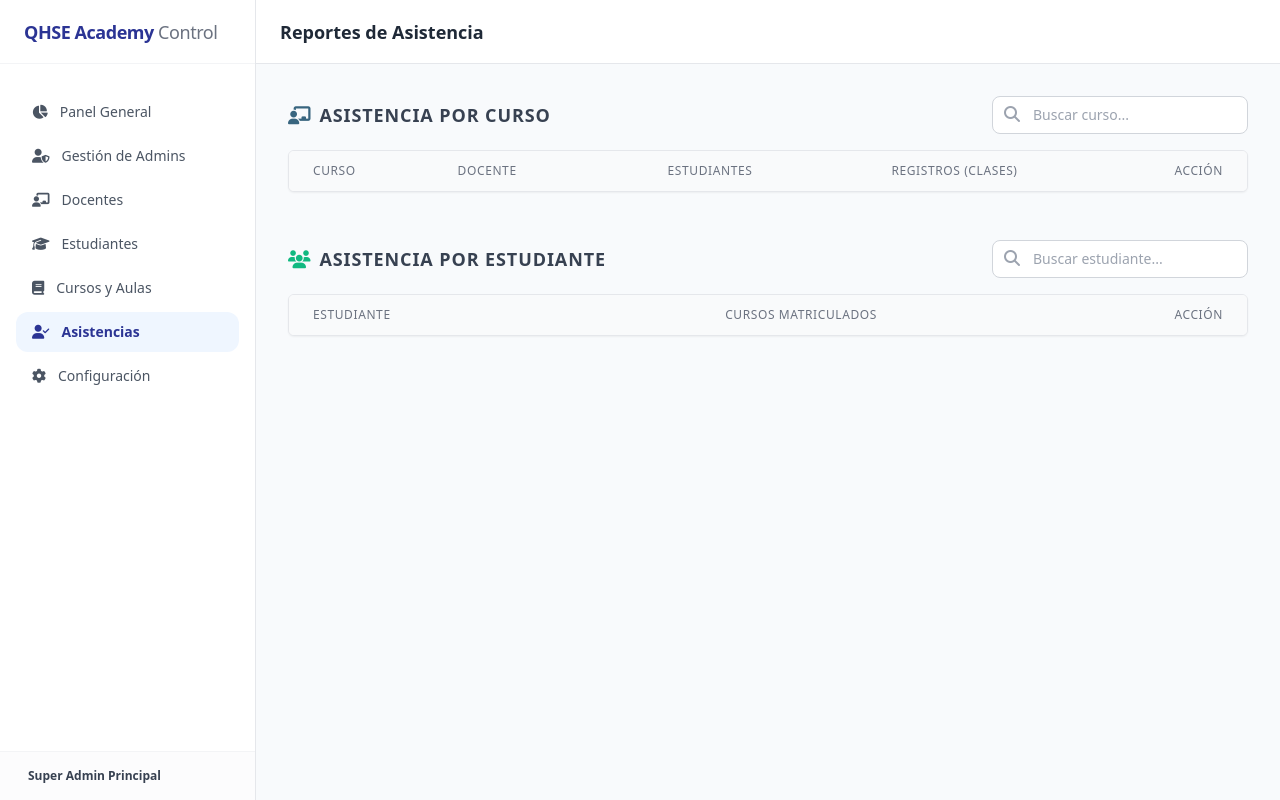
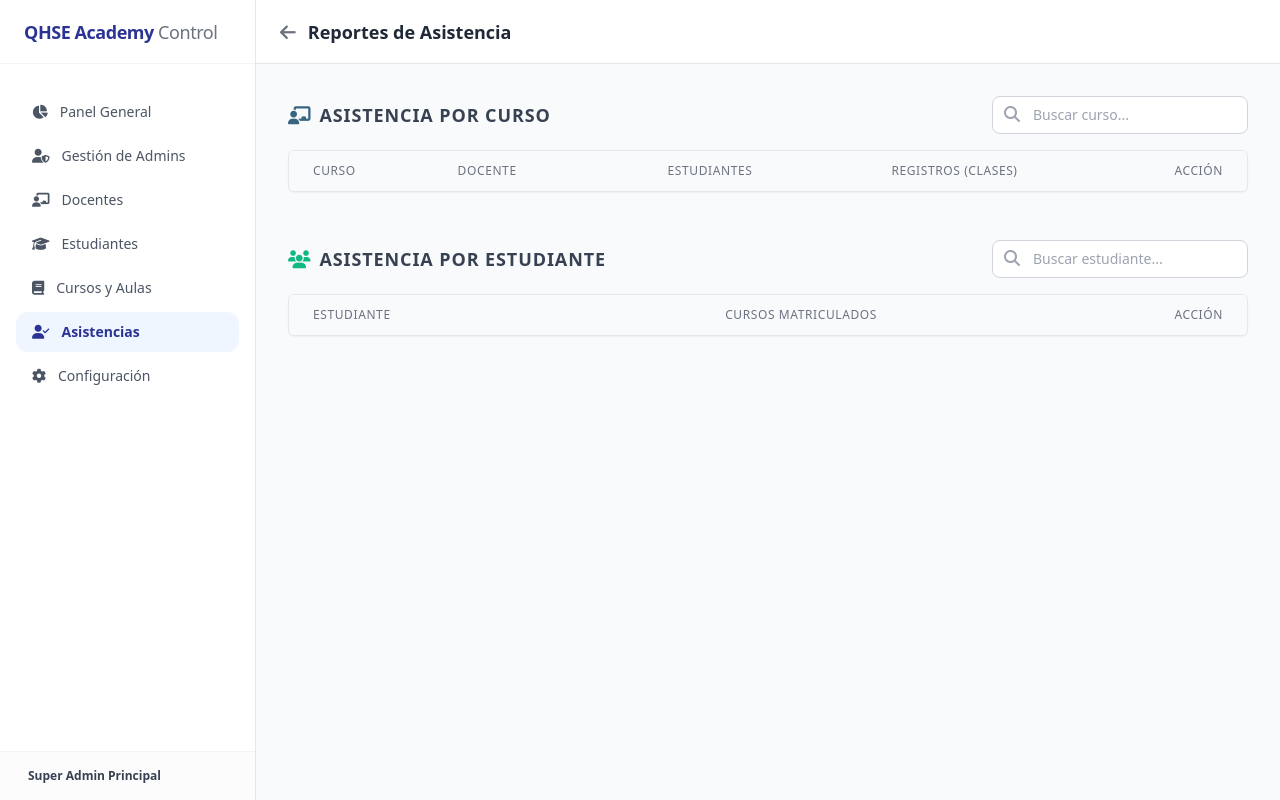
Before and after one commit to grissellican/HSEProject, a Django app: template templates/dashboards/admin/admin_attendance_reports.html in a window 1280 px wide. Run offline with Django 5.2, Linux system fonts and the light colour scheme; the template is opened without the code that fills it, so the values that code supplies are empty; data comes from the database, SQL or seed files in the repository; some libraries are stand-ins or nearby versions.

Commit message:
boton de regresar

```diff
--- a/templates/dashboards/admin.html
+++ b/templates/dashboards/admin.html
@@ -26,6 +26,8 @@
         <div class="relative z-10 flex-shrink-0 flex h-16 bg-white border-b border-gray-200">
             <div class="flex-1 px-6 flex justify-between">
                 <div class="flex-1 flex items-center">
+                    <button onclick="history.back()" class="text-gray-500 hover:text-[#38657f] focus:outline-none mr-3 transition-colors" title="Volver atrás"><i class="fa-solid fa-arrow-left text-lg"></i></button>
+
                     <h1 class="text-lg font-bold text-gray-800">Consola del Superadmin</h1>
                 </div>
                 <div class="ml-4 flex items-center md:ml-6">
--- a/templates/dashboards/admin/admin_attendance_reports.html
+++ b/templates/dashboards/admin/admin_attendance_reports.html
@@ -23,6 +23,8 @@
         <div class="relative z-10 flex-shrink-0 flex h-16 bg-white border-b border-gray-200">
             <div class="flex-1 px-6 flex justify-between">
                 <div class="flex-1 flex items-center">
+                    <button onclick="history.back()" class="text-gray-500 hover:text-[#38657f] focus:outline-none mr-3 transition-colors" title="Volver atrás"><i class="fa-solid fa-arrow-left text-lg"></i></button>
+
                     <h1 class="text-lg font-bold text-gray-800">Reportes de Asistencia</h1>
                 </div>
             </div>
--- a/templates/dashboards/admin/admin_platform_settings.html
+++ b/templates/dashboards/admin/admin_platform_settings.html
@@ -26,6 +26,8 @@
         <div class="relative z-10 flex-shrink-0 flex h-16 bg-white border-b border-gray-200">
             <div class="flex-1 px-6 flex justify-between">
                 <div class="flex-1 flex items-center">
+                    <button onclick="history.back()" class="text-gray-500 hover:text-[#38657f] focus:outline-none mr-3 transition-colors" title="Volver atrás"><i class="fa-solid fa-arrow-left text-lg"></i></button>
+
                     <h1 class="text-lg font-bold text-gray-800">Configuración de Plataforma</h1>
                 </div>
                 <div class="ml-4 flex items-center md:ml-6">
--- a/templates/dashboards/student/student_announcement_detail.html
+++ b/templates/dashboards/student/student_announcement_detail.html
@@ -20,6 +20,7 @@
         <div class="header-topbar relative z-10 flex-shrink-0 flex h-14 items-center px-4 md:px-6 justify-between">
             <div class="flex items-center space-x-2 md:space-x-3">
                 <button onclick="window.toggleMobileSidebar()" class="md:hidden text-gray-500 hover:text-[#38657f] focus:outline-none mr-2"><i class="fa-solid fa-bars text-lg"></i></button>
+                <button onclick="history.back()" class="text-gray-500 hover:text-[#38657f] focus:outline-none mr-3 transition-colors" title="Volver atrás"><i class="fa-solid fa-arrow-left text-lg"></i></button>
                 <nav class="breadcrumb-nav flex items-center text-sm text-gray-400 space-x-1.5">
                     <a href="{% url 'student_dashboard' %}" class="hover:text-[#38657f] font-medium">Mi Tablero</a>
                     <i class="fa-solid fa-chevron-right text-[9px]"></i>
--- a/templates/dashboards/student/student_assignment_detail.html
+++ b/templates/dashboards/student/student_assignment_detail.html
@@ -19,6 +19,7 @@
         <div class="header-topbar relative z-10 flex-shrink-0 flex h-14 items-center px-4 md:px-6 justify-between bg-white border-b border-gray-200">
             <div class="flex items-center space-x-2 md:space-x-3">
                 <button onclick="window.toggleMobileSidebar()" class="md:hidden text-gray-500 hover:text-[#38657f] focus:outline-none mr-2"><i class="fa-solid fa-bars text-lg"></i></button>
+                <button onclick="history.back()" class="text-gray-500 hover:text-[#38657f] focus:outline-none mr-3 transition-colors" title="Volver atrás"><i class="fa-solid fa-arrow-left text-lg"></i></button>
                 <nav class="breadcrumb-nav flex items-center text-sm text-gray-400 space-x-1.5">
                     <a href="{% url 'student_dashboard' %}" class="hover:text-[#38657f] font-medium transition-colors">Mi Tablero</a>
                     <i class="fa-solid fa-chevron-right text-[9px]"></i>
--- a/templates/dashboards/student/student_course_home.html
+++ b/templates/dashboards/student/student_course_home.html
@@ -28,6 +28,7 @@
                     <i class="fa-solid fa-bars text-lg"></i>
                 </button>
                 <!-- Breadcrumbs -->
+                <button onclick="history.back()" class="text-gray-500 hover:text-[#38657f] focus:outline-none mr-3 transition-colors" title="Volver atrás"><i class="fa-solid fa-arrow-left text-lg"></i></button>
                 <nav class="breadcrumb-nav flex items-center text-sm text-gray-400 space-x-1.5">
                     <a href="{% url 'student_dashboard' %}" class="hover:text-[#38657f] font-medium transition-colors">Mi Tablero</a>
                     <i class="fa-solid fa-chevron-right text-[9px]"></i>
--- a/templates/dashboards/student/student_course_live.html
+++ b/templates/dashboards/student/student_course_live.html
@@ -19,6 +19,7 @@
         <div class="header-topbar relative z-10 flex-shrink-0 flex h-14 items-center px-4 md:px-6 justify-between">
             <div class="flex items-center space-x-2 md:space-x-3">
                 <button onclick="window.toggleMobileSidebar()" class="md:hidden text-gray-500 hover:text-[#38657f] focus:outline-none mr-2"><i class="fa-solid fa-bars text-lg"></i></button>
+                <button onclick="history.back()" class="text-gray-500 hover:text-[#38657f] focus:outline-none mr-3 transition-colors" title="Volver atrás"><i class="fa-solid fa-arrow-left text-lg"></i></button>
                 <nav class="breadcrumb-nav flex items-center text-sm text-gray-400 space-x-1.5">
                     <a href="{% url 'student_dashboard' %}" class="hover:text-[#38657f] font-medium">Mi Tablero</a>
                     <i class="fa-solid fa-chevron-right text-[9px]"></i>
--- a/templates/dashboards/student/student_course_modules.html
+++ b/templates/dashboards/student/student_course_modules.html
@@ -19,6 +19,7 @@
         <div class="header-topbar relative z-10 flex-shrink-0 flex h-14 items-center px-4 md:px-6 justify-between bg-white border-b border-gray-200">
             <div class="flex items-center space-x-2 md:space-x-3">
                 <button onclick="window.toggleMobileSidebar()" class="md:hidden text-gray-500 hover:text-[#38657f] focus:outline-none mr-2"><i class="fa-solid fa-bars text-lg"></i></button>
+                <button onclick="history.back()" class="text-gray-500 hover:text-[#38657f] focus:outline-none mr-3 transition-colors" title="Volver atrás"><i class="fa-solid fa-arrow-left text-lg"></i></button>
                 <nav class="breadcrumb-nav flex items-center text-sm text-gray-400 space-x-1.5">
                     <a href="{% url 'student_dashboard' %}" class="hover:text-[#38657f] font-medium transition-colors">Mi Tablero</a>
                     <i class="fa-solid fa-chevron-right text-[9px]"></i>
--- a/templates/dashboards/student/student_course_teacher.html
+++ b/templates/dashboards/student/student_course_teacher.html
@@ -19,6 +19,7 @@
         <div class="header-topbar relative z-10 flex-shrink-0 flex h-14 items-center px-4 md:px-6 justify-between">
             <div class="flex items-center space-x-2 md:space-x-3">
                 <button onclick="window.toggleMobileSidebar()" class="md:hidden text-gray-500 hover:text-[#38657f] focus:outline-none mr-2"><i class="fa-solid fa-bars text-lg"></i></button>
+                <button onclick="history.back()" class="text-gray-500 hover:text-[#38657f] focus:outline-none mr-3 transition-colors" title="Volver atrás"><i class="fa-solid fa-arrow-left text-lg"></i></button>
                 <nav class="breadcrumb-nav flex items-center text-sm text-gray-400 space-x-1.5">
                     <a href="{% url 'student_dashboard' %}" class="hover:text-[#38657f] font-medium">Mi Tablero</a>
                     <i class="fa-solid fa-chevron-right text-[9px]"></i>
--- a/templates/dashboards/student/student_evaluation_detail.html
+++ b/templates/dashboards/student/student_evaluation_detail.html
@@ -18,6 +18,7 @@
         <div class="header-topbar relative z-10 flex-shrink-0 flex h-14 items-center px-4 md:px-6 justify-between bg-white border-b border-gray-200">
             <div class="flex items-center space-x-2 md:space-x-3">
                 <button onclick="window.toggleMobileSidebar()" class="md:hidden text-gray-500 hover:text-[#38657f] focus:outline-none mr-2"><i class="fa-solid fa-bars text-lg"></i></button>
+                <button onclick="history.back()" class="text-gray-500 hover:text-[#38657f] focus:outline-none mr-3 transition-colors" title="Volver atrás"><i class="fa-solid fa-arrow-left text-lg"></i></button>
                 <nav class="breadcrumb-nav flex items-center text-sm text-gray-400 space-x-1.5">
                     <a href="{% url 'student_dashboard' %}" class="hover:text-[#38657f] font-medium transition-colors">Mi Tablero</a>
                     <i class="fa-solid fa-chevron-right text-[9px]"></i>
--- a/templates/dashboards/student/student_exam_detail.html
+++ b/templates/dashboards/student/student_exam_detail.html
@@ -18,6 +18,7 @@
         <div class="header-topbar relative z-10 flex-shrink-0 flex h-14 items-center px-4 md:px-6 justify-between bg-white border-b border-gray-200">
             <div class="flex items-center space-x-2 md:space-x-3">
                 <button onclick="window.toggleMobileSidebar()" class="md:hidden text-gray-500 hover:text-[#38657f] focus:outline-none mr-2"><i class="fa-solid fa-bars text-lg"></i></button>
+                <button onclick="history.back()" class="text-gray-500 hover:text-[#38657f] focus:outline-none mr-3 transition-colors" title="Volver atrás"><i class="fa-solid fa-arrow-left text-lg"></i></button>
                 <nav class="breadcrumb-nav flex items-center text-sm text-gray-400 space-x-1.5">
                     <a href="{% url 'student_dashboard' %}" class="hover:text-[#38657f] font-medium transition-colors">Mi Tablero</a>
                     <i class="fa-solid fa-chevron-right text-[9px]"></i>
--- a/templates/dashboards/student/student_exam_question.html
+++ b/templates/dashboards/student/student_exam_question.html
@@ -36,6 +36,7 @@
         <div class="header-topbar relative z-10 flex-shrink-0 flex h-14 items-center px-4 md:px-6 justify-between bg-white border-b border-gray-200">
             <div class="flex items-center space-x-2 md:space-x-3">
                 <button onclick="window.toggleMobileSidebar()" class="md:hidden text-gray-500 hover:text-[#38657f] focus:outline-none mr-2"><i class="fa-solid fa-bars text-lg"></i></button>
+                <button onclick="history.back()" class="text-gray-500 hover:text-[#38657f] focus:outline-none mr-3 transition-colors" title="Volver atrás"><i class="fa-solid fa-arrow-left text-lg"></i></button>
                 <nav class="breadcrumb-nav flex items-center text-sm text-gray-400 space-x-1.5">
                     <span class="text-[#38657f] font-semibold truncate max-w-[200px]">
                         <i class="fa-solid fa-laptop-code mr-1.5"></i> {{ assignment.title }}
--- a/templates/dashboards/student/student_forum_detail.html
+++ b/templates/dashboards/student/student_forum_detail.html
@@ -20,6 +20,7 @@
         <div class="header-topbar relative z-10 flex-shrink-0 flex h-14 items-center px-4 md:px-6 justify-between bg-white border-b border-gray-200">
             <div class="flex items-center space-x-2 md:space-x-3">
                 <button onclick="window.toggleMobileSidebar()" class="md:hidden text-gray-500 hover:text-[#38657f] focus:outline-none mr-2"><i class="fa-solid fa-bars text-lg"></i></button>
+                <button onclick="history.back()" class="text-gray-500 hover:text-[#38657f] focus:outline-none mr-3 transition-colors" title="Volver atrás"><i class="fa-solid fa-arrow-left text-lg"></i></button>
                 <nav class="breadcrumb-nav flex items-center text-sm text-gray-400 space-x-1.5">
                     <a href="{% url 'student_dashboard' %}" class="hover:text-[#38657f] font-medium">Mi Tablero</a>
                     <i class="fa-solid fa-chevron-right text-[9px]"></i>
--- a/templates/dashboards/student/student_forum_reply_edit.html
+++ b/templates/dashboards/student/student_forum_reply_edit.html
@@ -19,6 +19,7 @@
         <div class="header-topbar relative z-10 flex-shrink-0 flex h-14 items-center px-4 md:px-6 justify-between bg-white border-b border-gray-200">
             <div class="flex items-center space-x-2 md:space-x-3">
                 <button onclick="window.toggleMobileSidebar()" class="md:hidden text-gray-500 hover:text-[#38657f] focus:outline-none mr-2"><i class="fa-solid fa-bars text-lg"></i></button>
+                <button onclick="history.back()" class="text-gray-500 hover:text-[#38657f] focus:outline-none mr-3 transition-colors" title="Volver atrás"><i class="fa-solid fa-arrow-left text-lg"></i></button>
                 <nav class="breadcrumb-nav flex items-center text-sm text-gray-400 space-x-1.5">
                     <a href="{% url 'student_dashboard' %}" class="hover:text-[#38657f] font-medium">Mi Tablero</a>
                     <i class="fa-solid fa-chevron-right text-[9px]"></i>
--- a/templates/dashboards/student/student_material_detail.html
+++ b/templates/dashboards/student/student_material_detail.html
@@ -19,6 +19,7 @@
         <div class="header-topbar relative z-10 flex-shrink-0 flex h-14 items-center px-4 md:px-6 justify-between">
             <div class="flex items-center space-x-2 md:space-x-3">
                 <button onclick="window.toggleMobileSidebar()" class="md:hidden text-gray-500 hover:text-[#38657f] focus:outline-none mr-2"><i class="fa-solid fa-bars text-lg"></i></button>
+                <button onclick="history.back()" class="text-gray-500 hover:text-[#38657f] focus:outline-none mr-3 transition-colors" title="Volver atrás"><i class="fa-solid fa-arrow-left text-lg"></i></button>
                 <nav class="breadcrumb-nav flex items-center text-sm text-gray-400 space-x-1.5">
                     <a href="{% url 'student_dashboard' %}" class="hover:text-[#38657f] font-medium">Mi Tablero</a>
                     <i class="fa-solid fa-chevron-right text-[9px]"></i>
--- a/templates/dashboards/teacher/teacher_forum_detail.html
+++ b/templates/dashboards/teacher/teacher_forum_detail.html
@@ -20,6 +20,7 @@
         <div class="header-topbar relative z-10 flex-shrink-0 flex h-14 items-center px-4 md:px-6 justify-between bg-white border-b border-gray-200">
             <div class="flex items-center space-x-2 md:space-x-3">
                 <button onclick="window.toggleMobileSidebar()" class="md:hidden text-gray-500 hover:text-[#38657f] focus:outline-none mr-2"><i class="fa-solid fa-bars text-lg"></i></button>
+                <button onclick="history.back()" class="text-gray-500 hover:text-[#38657f] focus:outline-none mr-3 transition-colors" title="Volver atrás"><i class="fa-solid fa-arrow-left text-lg"></i></button>
                 <nav class="breadcrumb-nav flex items-center text-sm text-gray-400 space-x-1.5">
                     <a href="{% url 'teacher_dashboard' %}" class="hover:text-[#38657f] font-medium">Panel</a>
                     <i class="fa-solid fa-chevron-right text-[9px]"></i>
--- a/templates/dashboards/teacher/teacher_material_detail.html
+++ b/templates/dashboards/teacher/teacher_material_detail.html
@@ -19,6 +19,7 @@
         <div class="header-topbar relative z-10 flex-shrink-0 flex h-14 items-center px-4 md:px-6 justify-between">
             <div class="flex items-center space-x-2 md:space-x-3">
                 <button onclick="window.toggleMobileSidebar()" class="md:hidden text-gray-500 hover:text-[#38657f] focus:outline-none mr-2"><i class="fa-solid fa-bars text-lg"></i></button>
+                <button onclick="history.back()" class="text-gray-500 hover:text-[#38657f] focus:outline-none mr-3 transition-colors" title="Volver atrás"><i class="fa-solid fa-arrow-left text-lg"></i></button>
                 <nav class="breadcrumb-nav flex items-center text-sm text-gray-400 space-x-1.5">
                     <a href="{% url 'teacher_dashboard' %}" class="hover:text-[#38657f] font-medium">Mi Tablero</a>
                     <i class="fa-solid fa-chevron-right text-[9px]"></i>
```
